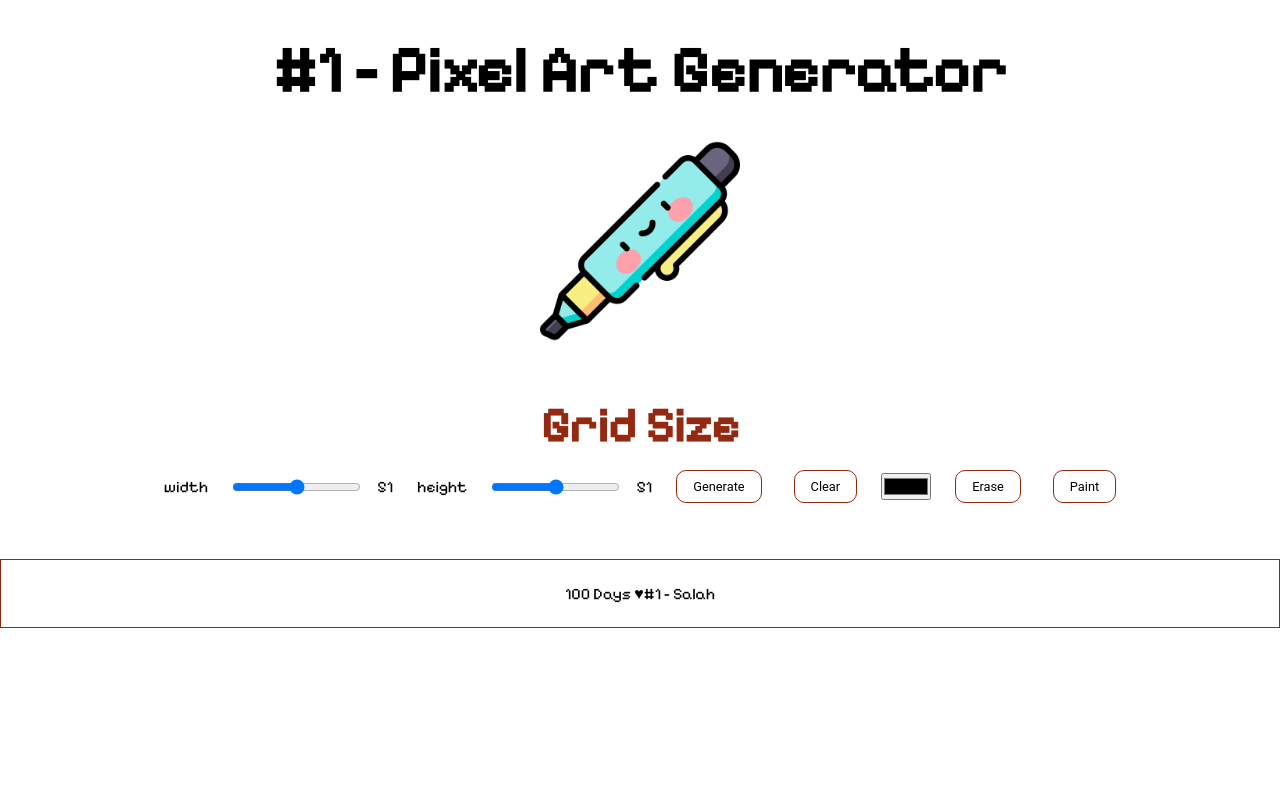
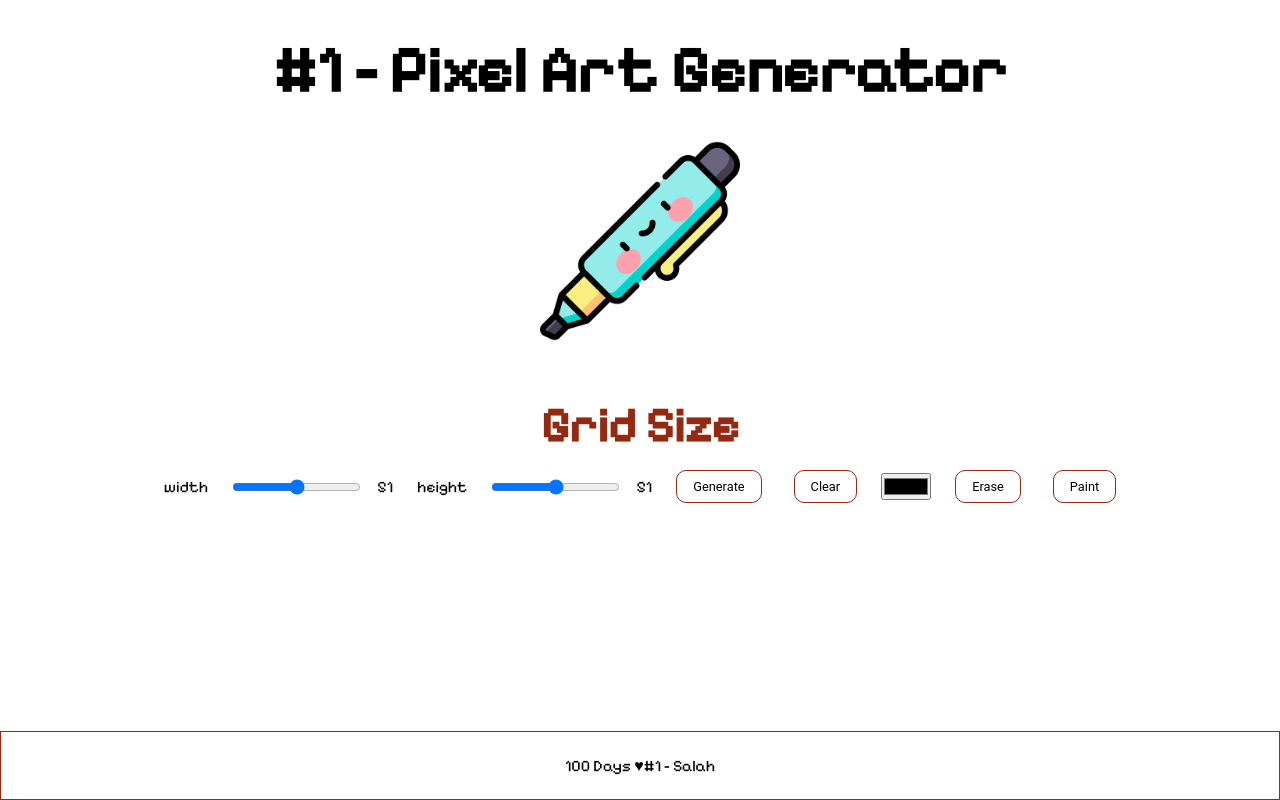
Before and after one commit to kit0ra/PixelArt, a plain HTML site: page index.html in a window 1280 px wide. Drawn offline with Linux system fonts and the light colour scheme.

Commit message:
fix layout bug

```diff
--- a/index.html
+++ b/index.html
@@ -7,8 +7,12 @@
     <title>100 Days Challenge - DAY 1</title>
   </head>
   <body>
+    <div class="wrapper">
+      <div class="header">
         <h1 class="title">#1 - Pixel Art Generator</h1>
         <img class="pixel-art" src="source/pen.jpg" alt="pixel art pen" />
+      </div>
+      <div class="content">
         <div class="container">
           <div class="grid-size">
             <h3 class="grid-size-title">Grid Size</h3>
@@ -28,11 +32,11 @@
           </div>
         </div>
         <table class="board"></table>
-
+      </div>
       <div class="footer">
         <p>100 Days <span class="heart">&hearts;</span>#1 - Salah</p>
       </div>
-
+    </div>
     <script src="index.js"></script>
   </body>
 </html>
--- a/style.css
+++ b/style.css
@@ -9,6 +9,16 @@
 
 .body {
   background: #fbfef9;
+}
+
+.wrapper {
+  display: flex;
+  flex-direction: column;
+  min-height: 100vh;
+}
+
+.content {
+  flex: 1;
 }
 
 .title {
```
Lines whose indentation alone changed are shown as unchanged.
